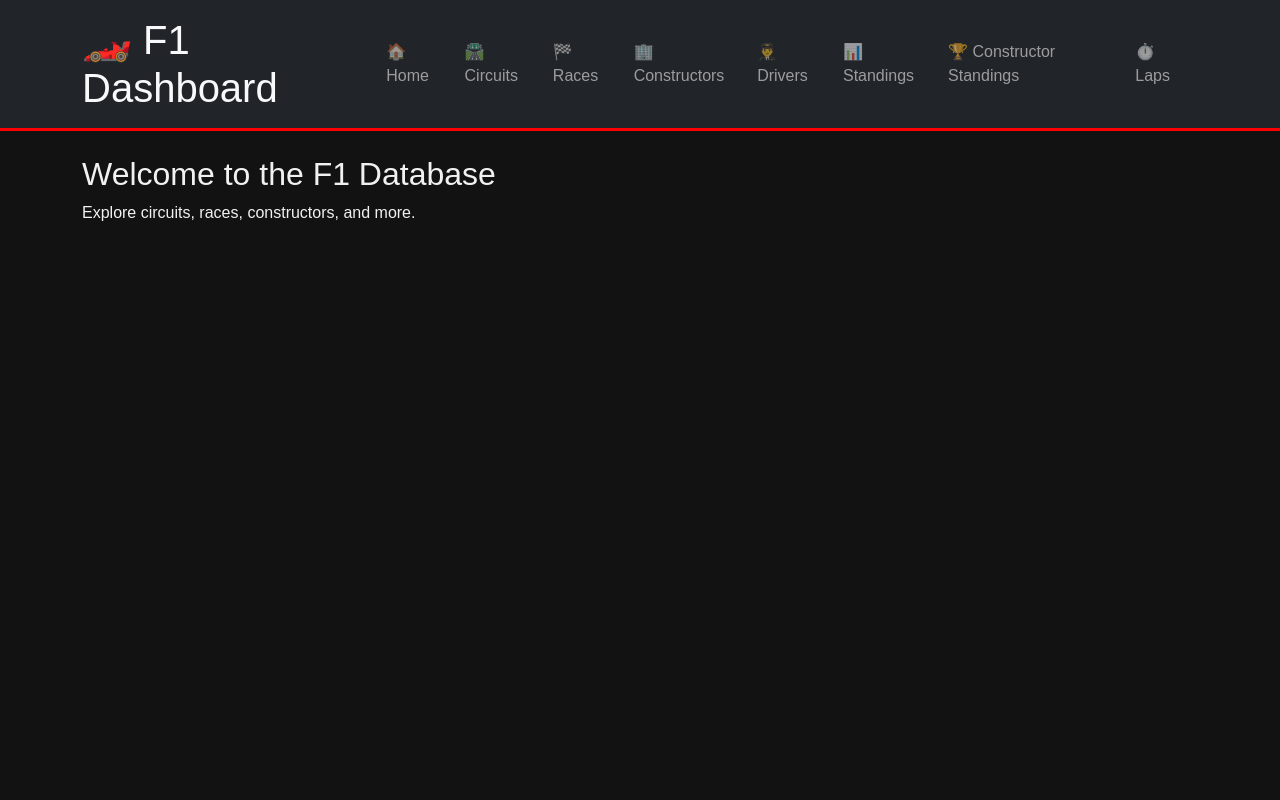
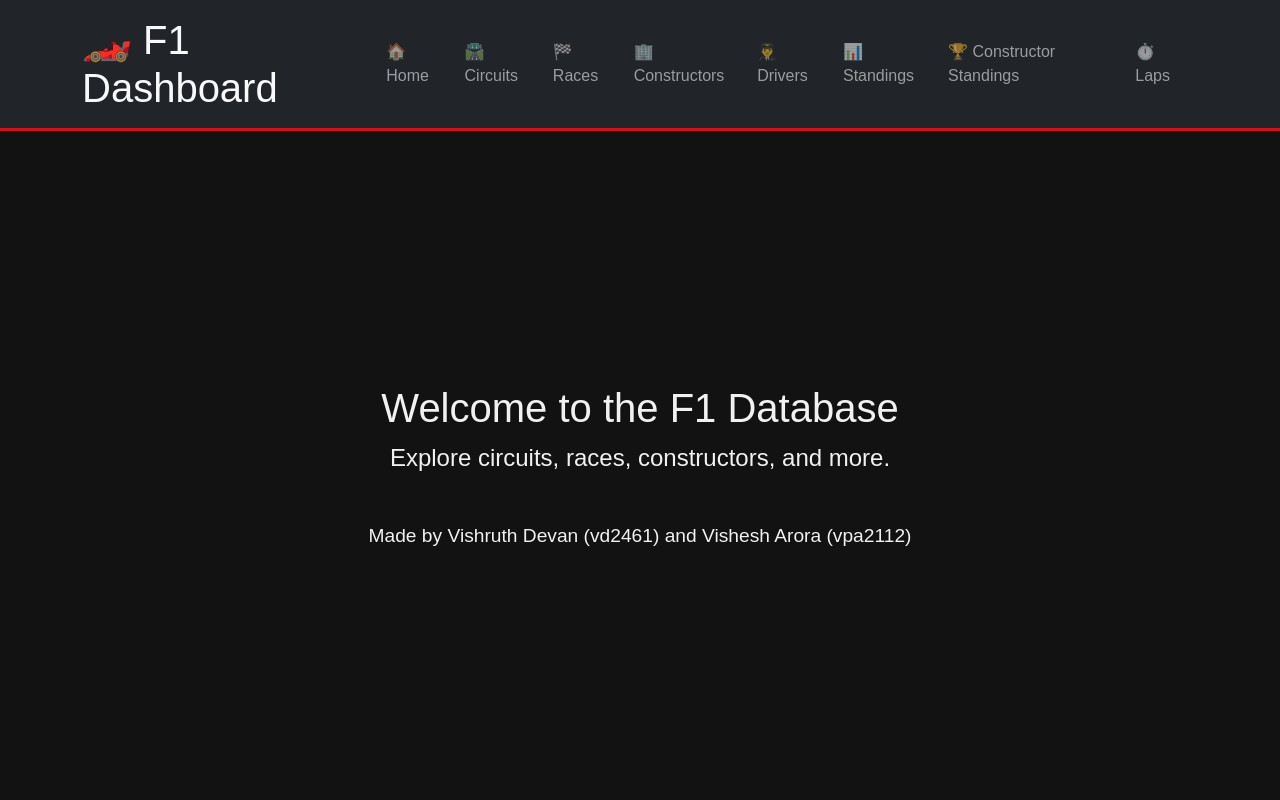
Before and after one commit to vishruthdevan/slipstream, a Flask app: page / in a window 1280 px wide. Run offline with Flask 3, Linux system fonts and the light colour scheme; parts of the project's set-up code (start-up, migrations or seed data) failed here and were passed over.

Commit message:
Edit index page

```diff
--- a/templates/index.html
+++ b/templates/index.html
@@ -1,4 +1,20 @@
 {% extends "base.html" %} {% block content %}
-<h2>Welcome to the F1 Database</h2>
-<p>Explore circuits, races, constructors, and more.</p>
+<div
+  style="
+    display: flex;
+    flex-direction: column;
+    justify-content: center;
+    align-items: center;
+    height: 80vh;
+    text-align: center;
+  "
+>
+  <h2 style="font-size: 2.5em">Welcome to the F1 Database</h2>
+  <p style="font-size: 1.5em">
+    Explore circuits, races, constructors, and more.
+  </p>
+  <p style="font-size: 1.2em; margin-top: 30px">
+    Made by Vishruth Devan (vd2461) and Vishesh Arora (vpa2112)
+  </p>
+</div>
 {% endblock %}
```
